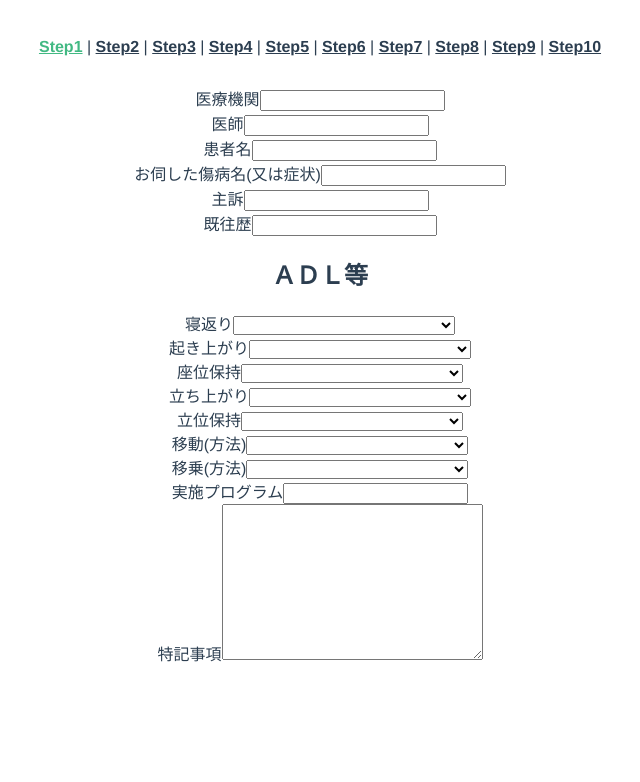
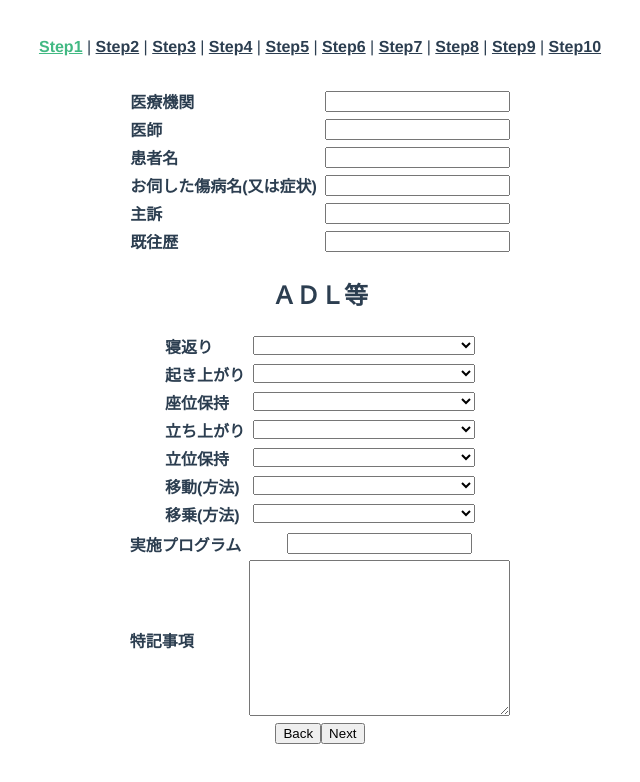
Before and after one commit to yukisa2010/kikuna, a Vue app: page / in a window 1280 px wide. Shown: the top 782 px of the page, without its empty margins (320-960 px from the left). Built offline with nearby package versions, Linux system fonts and the light colour scheme.

Commit message:
table created

```diff
--- a/src/App.vue
+++ b/src/App.vue
@@ -13,6 +13,8 @@
       <router-link to="/Step10">Step10</router-link>
     </div>
     <router-view/>
+    <button>Back</button>
+    <button>Next</button>
   </div>
 </template>
 
--- a/src/views/Step1.vue
+++ b/src/views/Step1.vue
@@ -1,76 +1,37 @@
 <template>
   <div class="home">
     <form>
-      <div>
-        <label>医療機関</label>
-        <input type="text"/>
-      </div>
-      <div>
-        <label>医師</label>
-        <input type="text"/>
-      </div>
-      <div>
-        <label>患者名</label>
-        <input type="text"/>
-      </div>
-      <div>
-        <label>お伺した傷病名(又は症状)</label>
-        <input type="text"/>
-      </div>
-      <div>
-        <label>主訴</label>
-        <input type="text"/>
-      </div>
-      <div>
-        <label>既往歴</label>
-        <input type="text"/>
-      </div>
+      <table>
+        <tr v-for="item in items1" :key="item">
+          <th>{{ item }}</th>
+          <td><input type="text" /></td>
+        </tr>
+      </table>
+
       <h2>ＡＤＬ等</h2>
+      <table>
+        <tr v-for="item in items2" :key="item">
+          <th>{{ item }}</th>
+          <td>
+            <select :name="item">
+              <option v-for="option in options" :key="option">
+                {{ option }}
+              </option>
+            </select>
+          </td>
+        </tr>
+      </table>
 
-
-
-
-      <label>寝返り</label>
-      <select name="negaeri">
-        <option v-for="item in items" :key="item">{{item}}</option>
-      </select><br/>
-
-      <label>起き上がり</label>
-      <select name="negaeri">
-        <option v-for="item in items" :key="item">{{item}}</option>
-      </select><br/>
-
-      <label>座位保持</label>
-      <select name="zaihoji">
-        <option v-for="item in items" :key="item">{{item}}</option>
-      </select><br/>
-
-      <label>立ち上がり</label>
-      <select name="tatiagari">
-        <option v-for="item in items" :key="item">{{item}}</option>
-      </select><br/>
-
-      <label>立位保持</label>
-      <select name="rituihoji">
-        <option v-for="item in items" :key="item">{{item}}</option>
-      </select><br/>
-
-      <label>移動(方法)</label>
-      <select name="idou">
-        <option v-for="item in items" :key="item">{{item}}</option>
-      </select><br/>
-
-      <label>移乗(方法)</label>
-      <select name="ijou">
-        <option v-for="item in items" :key="item">{{item}}</option>
-      </select><br/>
-      <div>
-        <label for="jissiprogram">実施プログラム</label>
-        <input type="text" name="jissiprogram"/>
-        <br/>
-        <label for="tokkijikou">特記事項</label>
-        <textarea name="tokkijikou" id="" cols="30" rows="10"></textarea>
-      </div>
+      <table>
+        <tr>
+          <th>実施プログラム</th>
+          <td><input type="text"/></td>
+        </tr>
+        <tr>
+          <th>特記事項</th>
+          <td><textarea cols="30" rows="10"></textarea></td>
+        </tr>
+      </table>
 
     </form>
   </div>
@@ -84,8 +45,24 @@ export default {
   name: 'Home',
   data: function(){
       return {
-        message: 'HelloWorld',
-        items: [
+        items1: [
+          '医療機関',
+          '医師',
+          '患者名',
+          'お伺した傷病名(又は症状)',
+          '主訴',
+          '既往歴'
+        ],
+        items2: [
+          '寝返り',
+          '起き上がり',
+          '座位保持',
+          '立ち上がり',
+          '立位保持',
+          '移動(方法)',
+          '移乗(方法)'
+        ],
+        options: [
           '',
           '可能',
           '自立',
@@ -109,3 +86,12 @@ export default {
   //   HelloWorld
   // }
 </script>
+<style scoped>
+  table {
+    margin: 0 auto;
+  }
+  th {
+    text-align: left;
+    padding-right: 5px;
+  }
+</style>
```
